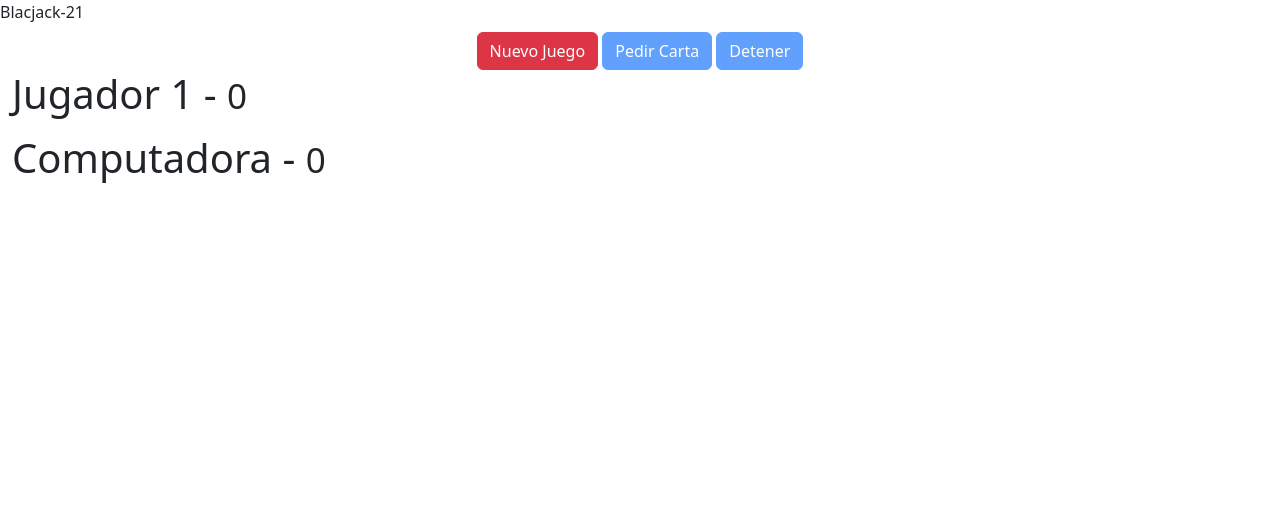
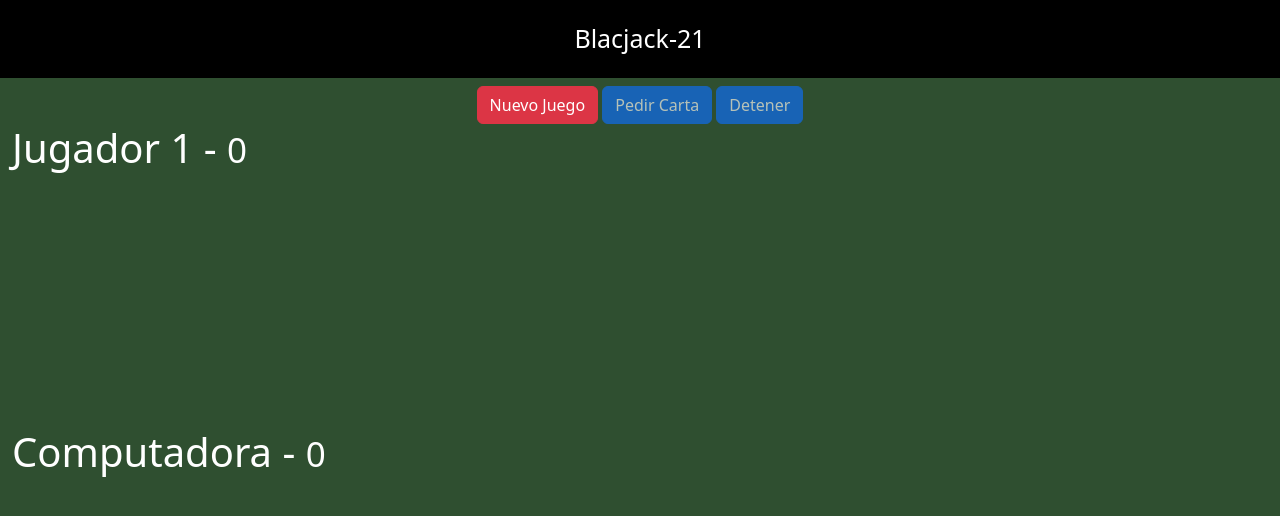
Before and after one commit to jotalexvalencia/vite-js-blackjack, a website built with Vite: page docs/index.html in a window 1280 px wide. Built offline with nearby package versions, Linux system fonts and the light colour scheme; files whose address does not match are found by name.

Commit message:
updated docs

```diff
--- a/docs/index.html
+++ b/docs/index.html
@@ -3,13 +3,14 @@
 
 <head>
   <meta charset="UTF-8" />
-  <link rel="icon" type="image/svg+xml" href="/vite.svg" />
+  <link rel="icon" type="image/svg+xml" href="/vite-js-blackjack/vite.svg" />
   <meta name="viewport" content="width=device-width, initial-scale=1.0" />
   <title>Blackjack-21</title>
   <link href="https://cdn.jsdelivr.net/npm/bootstrap@5.2.3/dist/css/bootstrap.min.css" rel="stylesheet"
     integrity="sha384-rbsA2VBKQhggwzxH7pPCaAqO46MgnOM80zW1RWuH61DGLwZJEdK2Kadq2F9CUG65" crossorigin="anonymous">
-  <script type="module" crossorigin src="/assets/index-DCCnprLa.js"></script>
-  <link rel="stylesheet" crossorigin href="/assets/index-CUWcSojI.css">
+
+  <script type="module" crossorigin src="/vite-js-blackjack/assets/index-DCCnprLa.js"></script>
+  <link rel="stylesheet" crossorigin href="/vite-js-blackjack/assets/index-CUWcSojI.css">
 </head>
 
 <body>
@@ -47,6 +48,7 @@
     </div>
   </div>
   <div id="app"></div>
+
 </body>
 
 </html>
```
